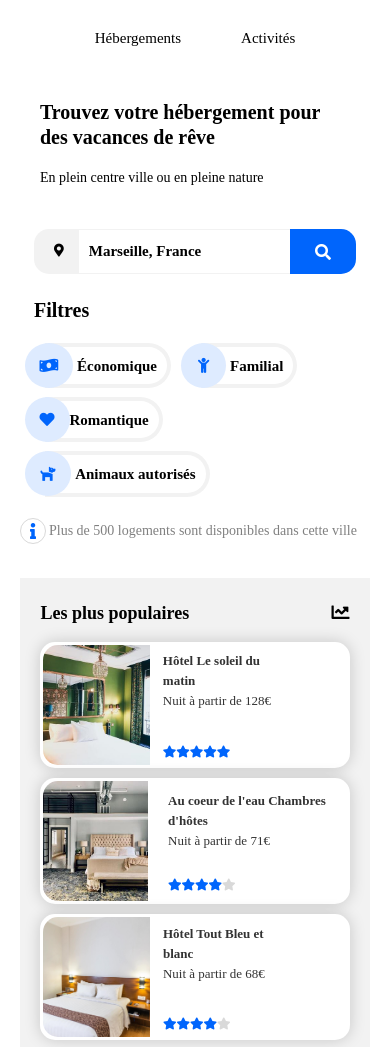
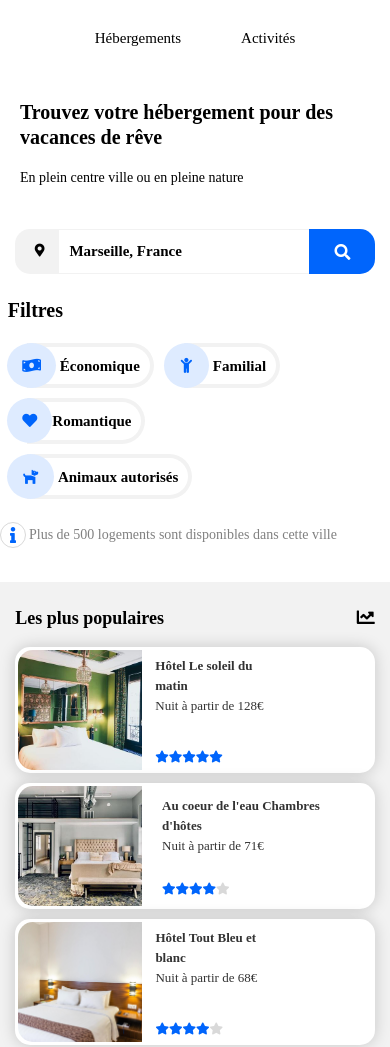
Before and after one commit to lalloretpilou/Booki_P2, a plain HTML site: page index.html in a window 390 px wide. Shown: the part 53-1100 px from the top of the page. Drawn offline with Linux system fonts and the light colour scheme; a web font is replaced by a local one.

Commit message:
add some fix

```diff
--- a/css/style.css
+++ b/css/style.css
@@ -753,8 +753,8 @@ Footer
 @media screen and (max-width: 768px) {
 
     .filterTitle {
-        margin-left: 4%;
-        margin-right: 4%;
+        margin-left: 2%;
+        margin-right: 2%;
     }
 
     .header {
@@ -838,8 +838,8 @@ Footer
     .activitesMarseille {
         display: flex;
         flex-direction: column;
-        margin-left: 4%;
-        margin-right: 4%;
+        margin-left: 2%;
+        margin-right: 2%;
     }
 
     .columnInter {
@@ -875,8 +875,8 @@ Footer
     }
 
     .searchFormSection {
-        margin-left: 4%;
-        margin-right: 4%;
+        margin-left: 2%;
+        margin-right: 2%;
     }
 
     .activiteCardLarge {
@@ -978,7 +978,16 @@ Footer
     }
 
     .lesPlusPopulaireHeader {
-        margin-left: 4%;
-        margin-right: 4%;
+        margin-left: 2%;
+        margin-right: 2%;
+    }
+
+    .header,
+    .firstSection,
+    .SearchAndFilter,
+    .MarseilleDivision,
+    .ActivitesDivision {
+        margin-left: 0%;
+        margin-right: 0%;
     }
 }
```
